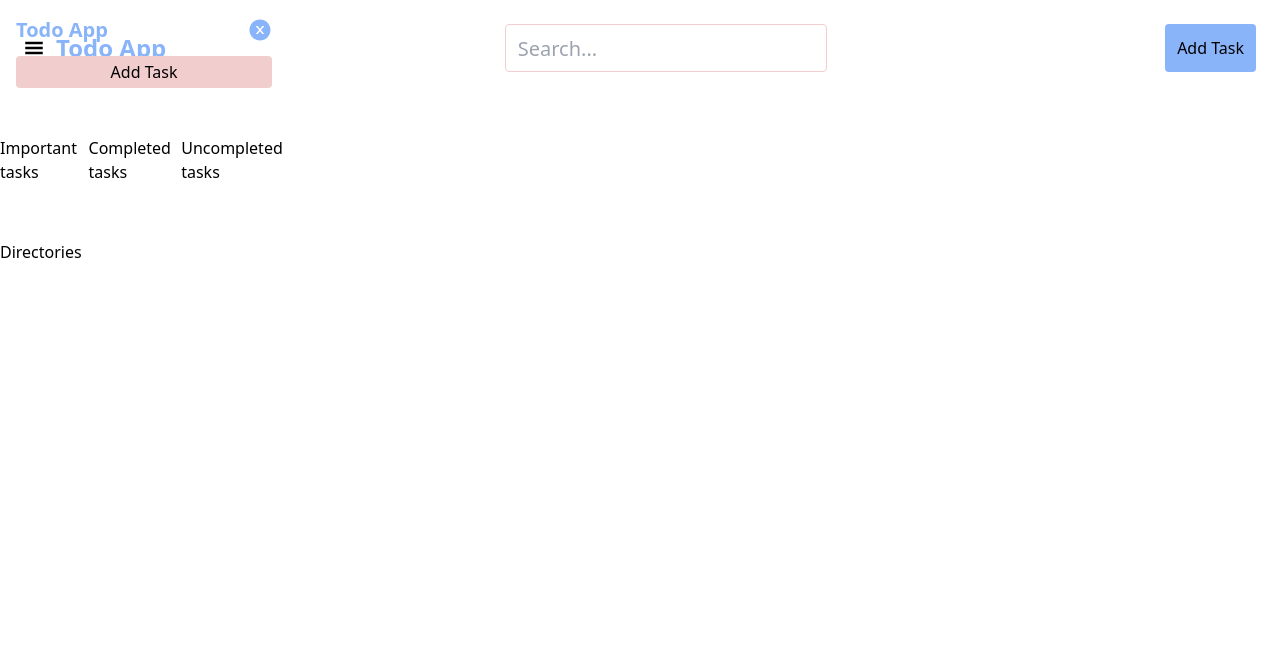
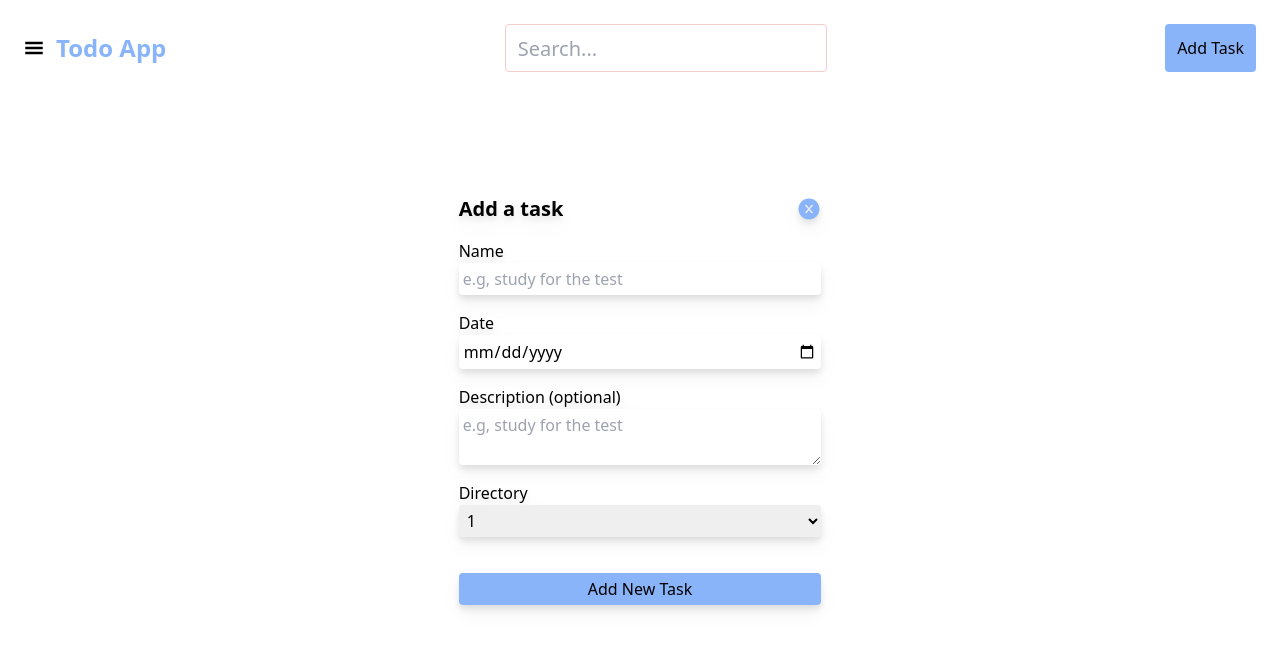
Before and after one commit to kelly-jsx/todo-app, a React (Vite) app: page / in a window 1280 px wide. Shown: the top 650 px of the page. Built offline with nearby package versions, Linux system fonts and the light colour scheme; what @catppuccin/tailwindcss would draw is missing.

Commit message:
task modal component

```diff
--- a/src/App.tsx
+++ b/src/App.tsx
@@ -3,13 +3,15 @@ import Counter from './features/counter/Counter'
 
 // components
 import Header from './components/Header'
-import Sidebar from './components/Sidebar'
+import Sidebar from './components/Sidebar/Sidebar'
+import TaskModal from './components/TaskModal'
 
 function App(): JSX.Element {
   return (
     <div className="min-h-screen App bg-base">
       <Header />
       <Sidebar />
+      <TaskModal />
     </div>
   )
 }
--- a/src/components/Sidebar.tsx
+++ b/src/components/Sidebar/Sidebar.tsx
@@ -4,8 +4,8 @@ import { AiFillCloseCircle } from 'react-icons/ai'
 
 export default function Sidebar(): JSX.Element {
   return (
-    <div className="absolute top-0 w-screen h-screen bg-base/90 z-100">
-      <div className="flex flex-col gap-4 pt-4 w-72 h-screen bg-mantle text-text">
+    <div className="hidden absolute top-0 w-screen h-screen bg-base/90 z-90">
+      <div className="flex flex-col gap-4 pt-4 w-72 h-screen text-lg bg-mantle text-text">
         <div className="flex flex-col gap-3 px-4">
           <div className="flex justify-between items-center w-full">
             <h1 className="text-xl font-bold text-primary">Todo App</h1>
@@ -13,11 +13,11 @@ export default function Sidebar(): JSX.Element {
               <AiFillCloseCircle />
             </button>
           </div>
-          <button className="px-3 py-1 w-full text-base capitalize rounded bg-secondary">
-            add task
+          <button className="px-4 py-1 w-full text-base capitalize rounded bg-secondary">
+            add new task
           </button>
         </div>
-        <div className="flex mt-8 fle-col">
+        <div className="flex flex-col mt-8">
           <a href="">Important tasks</a>
           <a href="">Completed tasks</a>
           <a href="">Uncompleted tasks</a>
--- /dev/null
+++ b/src/components/TaskModal.tsx
@@ -0,0 +1,58 @@
+import React from 'react'
+
+import { AiFillCloseCircle } from 'react-icons/ai'
+
+export default function TaskModal() {
+  return (
+    <div className="flex absolute top-0 justify-center items-center w-screen h-screen bg-base/90 z-100 text-text">
+      <div className="p-6 w-96 rounded-lg drop-shadow-lg lg:w-1/3 lg:p-8 bg-mantle">
+        <div className="flex justify-between items-center mb-4 w-full">
+          <h1 className="text-xl font-bold">Add a task</h1>
+          <button className="text-2xl text-primary">
+            <AiFillCloseCircle />
+          </button>
+        </div>
+        <form className="flex flex-col gap-4">
+          <label className="flex flex-col">
+            Name
+            <input
+              type="text"
+              placeholder="e.g, study for the test"
+              className="p-1 rounded bg-base focus:outline-none"
+              required
+            />
+          </label>
+          <label className="flex flex-col">
+            Date
+            <input
+              type="date"
+              className="p-1 rounded bg-base focus:outline-none"
+              required
+            />
+          </label>
+          <label className="flex flex-col">
+            Description (optional)
+            <textarea
+              placeholder="e.g, study for the test"
+              className="p-1 rounded bg-base focus:outline-none"
+            ></textarea>
+          </label>
+          <label className="flex flex-col">
+            Directory
+            <select className="p-1 rounded bg-base focus:outline-none">
+              <option value="1">1</option>
+              <option value="2">2</option>
+              <option value="3">3</option>
+            </select>
+          </label>
+          <button
+            type="submit"
+            className="px-4 py-1 mt-5 w-full text-base capitalize rounded transition bg-primary hover:bg-secondary"
+          >
+            add new task
+          </button>
+        </form>
+      </div>
+    </div>
+  )
+}
```
